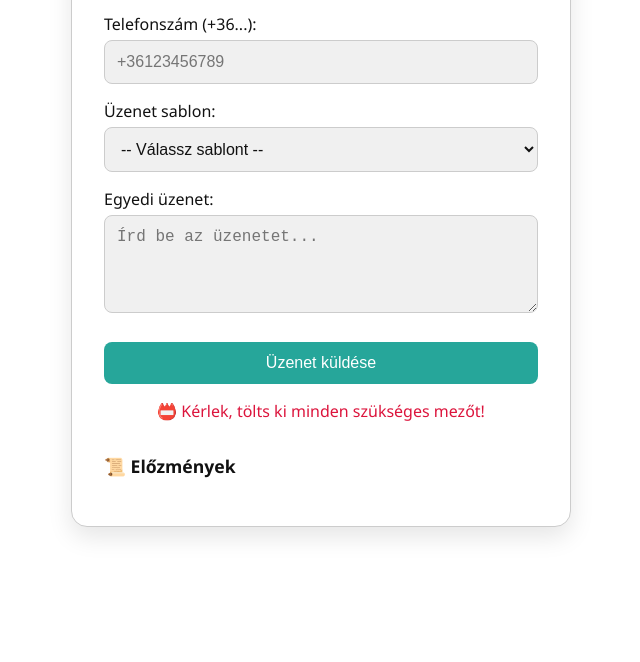
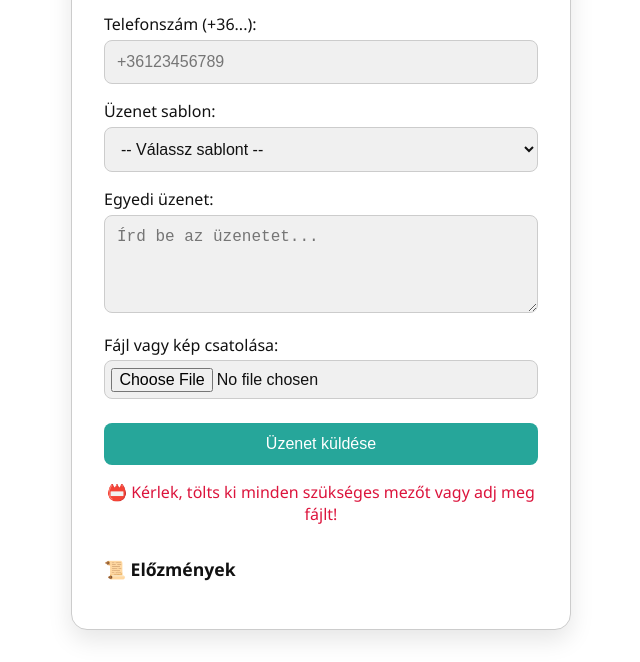
Before and after one commit to GAdamAkos/webhook, a website: page public/index.html in a window 1280 px wide. Both pictures are taken after a click on the button "Üzenet küldése". Shown: the part 286-948 px from the top of the page, without its empty margins (319-959 px from the left). Before the commit the page ends 845 px from the top, so only its background shows below. Drawn offline with Linux system fonts and the light colour scheme.

Commit message:
Update index.html

```diff
--- a/public/index.html
+++ b/public/index.html
@@ -87,6 +87,10 @@
       font-size: 1rem;
     }
 
+    input[type="file"] {
+      padding: 0.4rem;
+    }
+
     button {
       width: 100%;
       padding: 0.75rem;
@@ -168,6 +172,9 @@
     <label for="message">Egyedi üzenet:</label>
     <textarea id="message" rows="4" placeholder="Írd be az üzenetet..."></textarea>
 
+    <label for="file">Fájl vagy kép csatolása:</label>
+    <input type="file" id="file" accept="image/*,application/pdf" />
+
     <button id="sendBtn">Üzenet küldése</button>
 
     <div id="status"></div>
@@ -184,7 +191,6 @@
     const templateSelect = document.getElementById('template');
     const historyList = document.getElementById('historyList');
 
-    // Téma váltás
     function toggleTheme() {
       const current = document.body.getAttribute('data-theme');
       const next = current === 'dark' ? 'light' : 'dark';
@@ -192,7 +198,6 @@
       localStorage.setItem('theme', next);
     }
 
-    // Alap téma beállítás
     document.addEventListener('DOMContentLoaded', () => {
       const savedTheme = localStorage.getItem('theme');
       if (savedTheme) {
@@ -200,7 +205,6 @@
       }
     });
 
-    // Sablon kiválasztás → beírja az üzenet mezőbe
     templateSelect.addEventListener('change', () => {
       const msgBox = document.getElementById('message');
       if (!msgBox.value.trim()) {
@@ -208,14 +212,14 @@
       }
     });
 
-    // Üzenet küldése
     sendBtn.addEventListener('click', () => {
       const name = document.getElementById('name').value.trim();
       const phone = document.getElementById('phone').value.trim();
       const message = document.getElementById('message').value.trim();
+      const fileInput = document.getElementById('file');
 
-      if (!phone || !message) {
-        statusDiv.textContent = '📛 Kérlek, tölts ki minden szükséges mezőt!';
+      if (!phone || (!message && fileInput.files.length === 0)) {
+        statusDiv.textContent = '📛 Kérlek, tölts ki minden szükséges mezőt vagy adj meg fájlt!';
         statusDiv.style.color = 'crimson';
         return;
       }
@@ -225,16 +229,25 @@
       statusDiv.textContent = '📤 Üzenet küldése folyamatban...';
       statusDiv.style.color = '#777';
 
-      fetch('/send-message', {
+      const formData = new FormData();
+      formData.append('phone', phone);
+      formData.append('message', fullMessage);
+
+      if (fileInput.files.length > 0) {
+        formData.append('file', fileInput.files[0]);
+      }
+
+      const endpoint = fileInput.files.length > 0 ? '/send-file-message' : '/send-message';
+
+      fetch(endpoint, {
         method: 'POST',
-        headers: { 'Content-Type': 'application/json' },
-        body: JSON.stringify({ phone, message: fullMessage }),
+        body: formData,
       })
         .then(res => res.json())
         .then(data => {
           statusDiv.textContent = data.message || '✅ Üzenet elküldve!';
           statusDiv.style.color = 'green';
-        updateHistory(phone, fullMessage);
+          updateHistory(phone, fullMessage + (fileInput.files.length > 0 ? ' 📎 [fájl]' : ''));
         })
         .catch(err => {
           console.error(err);
```
Lines whose indentation alone changed are shown as unchanged.
